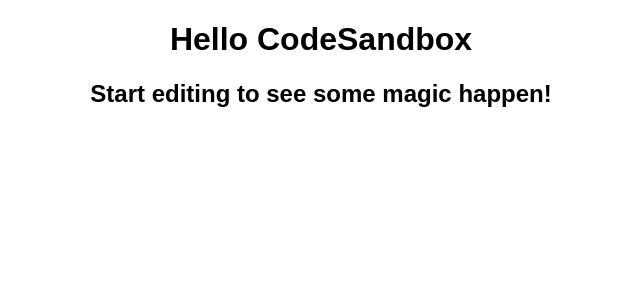
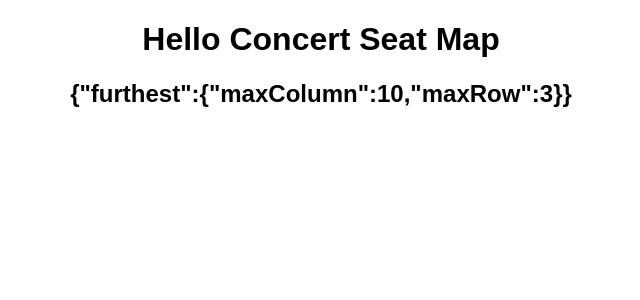
Before and after one commit to u46esp/test-refactoring-kata, a React (Create React App) app: page / in a window 1280 px wide. Shown: the top 300 px of the page, without its empty margins (319-959 px from the left). Built offline with nearby package versions, Linux system fonts and the light colour scheme.

Commit message:
Ingest data but don't do anything

```diff
--- a/src/App.js
+++ b/src/App.js
@@ -1,10 +1,15 @@
 import "./styles.css";
 
-export default function App() {
+export default function App({
+  seatData,
+  seatPricing,
+  isCustomerPremiumMember,
+  seatMetadata,
+}) {
   return (
     <div className="App">
-      <h1>Hello CodeSandbox</h1>
-      <h2>Start editing to see some magic happen!</h2>
+      <h1>Hello Concert Seat Map</h1>
+      <h2>{JSON.stringify(seatMetadata)}</h2>
     </div>
   );
 }
```
